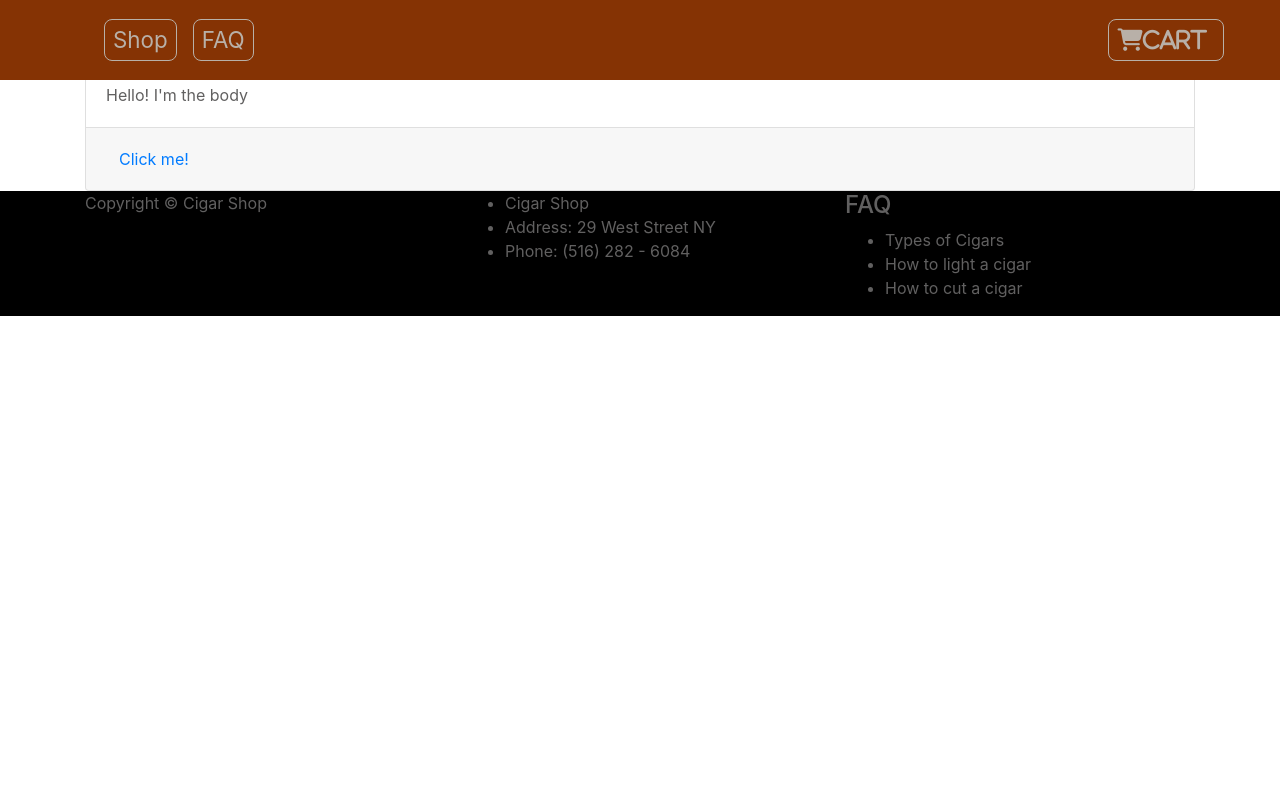
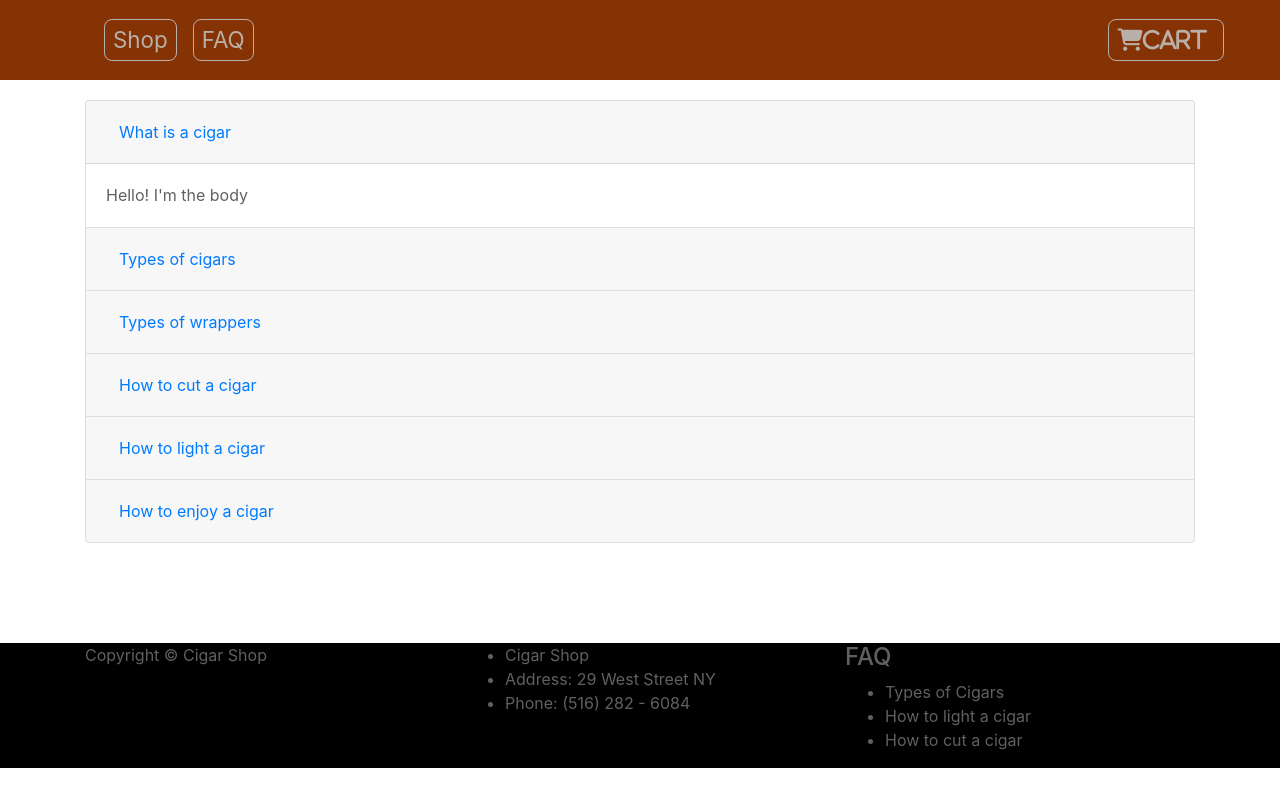
Before and after one commit to Sucharski90/cigar-shop, a React (Create React App) app: page /faq in a window 1280 px wide. Built offline with nearby package versions, Linux system fonts and the light colour scheme.

Commit message:
added faq

```diff
--- a/src/App.css
+++ b/src/App.css
@@ -62,6 +62,10 @@ background: rgb(190, 190, 190);
   font-size: 1.5rem;
   font-weight: 600 !important;
  }
+ .accordion {
+  margin-top: 100px;
+  margin-bottom: 100px;
+}
 @media only screen and (max-width: 767px) {
   .col-9 {
     max-width: 100% !important;
--- a/src/Components/Faq.js
+++ b/src/Components/Faq.js
@@ -12,7 +12,7 @@ export default class Faq extends Component {
   <Card>
     <Card.Header>
       <Accordion.Toggle as={Button} variant="link" eventKey="0">
-        Click me!
+        What is a cigar
       </Accordion.Toggle>
     </Card.Header>
     <Accordion.Collapse eventKey="0">
@@ -22,10 +22,50 @@ export default class Faq extends Component {
   <Card>
     <Card.Header>
       <Accordion.Toggle as={Button} variant="link" eventKey="1">
-        Click me!
+        Types of cigars
       </Accordion.Toggle>
     </Card.Header>
     <Accordion.Collapse eventKey="1">
+      <Card.Body>Hello! I'm another body</Card.Body>
+    </Accordion.Collapse>
+  </Card>
+  <Card>
+    <Card.Header>
+      <Accordion.Toggle as={Button} variant="link" eventKey="2">
+        Types of wrappers
+      </Accordion.Toggle>
+    </Card.Header>
+    <Accordion.Collapse eventKey="2">
+      <Card.Body>Hello! I'm another body</Card.Body>
+    </Accordion.Collapse>
+  </Card>
+  <Card>
+    <Card.Header>
+      <Accordion.Toggle as={Button} variant="link" eventKey="3">
+        How to cut a cigar
+      </Accordion.Toggle>
+    </Card.Header>
+    <Accordion.Collapse eventKey="3">
+      <Card.Body>Hello! I'm another body</Card.Body>
+    </Accordion.Collapse>
+  </Card>
+  <Card>
+    <Card.Header>
+      <Accordion.Toggle as={Button} variant="link" eventKey="4">
+        How to light a cigar
+      </Accordion.Toggle>
+    </Card.Header>
+    <Accordion.Collapse eventKey="4">
+      <Card.Body>Hello! I'm another body</Card.Body>
+    </Accordion.Collapse>
+  </Card>
+  <Card>
+    <Card.Header>
+      <Accordion.Toggle as={Button} variant="link" eventKey="5">
+        How to enjoy a cigar
+      </Accordion.Toggle>
+    </Card.Header>
+    <Accordion.Collapse eventKey="5">
       <Card.Body>Hello! I'm another body</Card.Body>
     </Accordion.Collapse>
   </Card>
```
